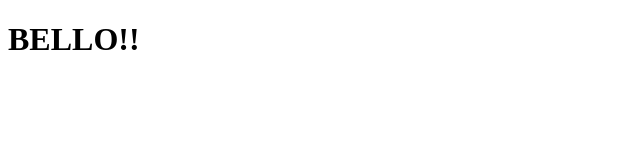
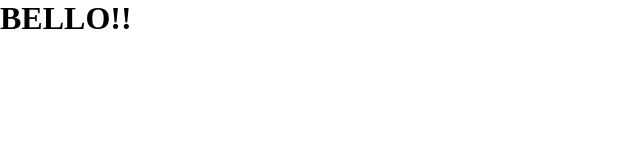
Before and after one commit to Srijith1881/website, a plain HTML site: page index.html in a window 1280 px wide. Shown: the whole page, without its empty margins (0-640 px from the left). Drawn offline with Linux system fonts and the light colour scheme.

```diff
--- a/index.html
+++ b/index.html
@@ -5,7 +5,13 @@
     <meta name="viewport" content="width=device-width, initial-scale=1.0">
     <title>Resume</title>
     <style>
-
+        *{margin:0px;
+        padding:0px;}
+        body{
+            height: 100vh;
+            width: 100vw;
+            background: color #f5f5f5;;
+        }
     </style>
 </head>
 
```
